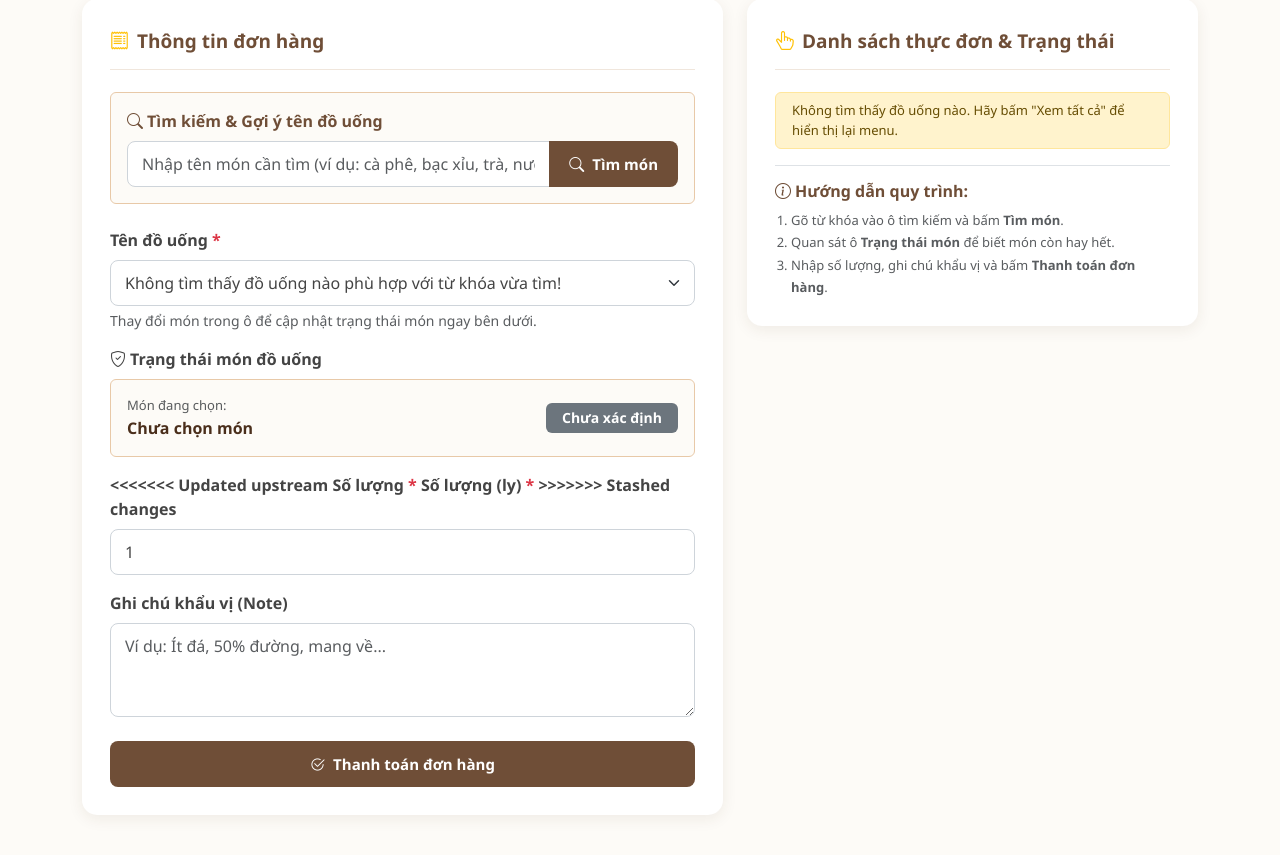
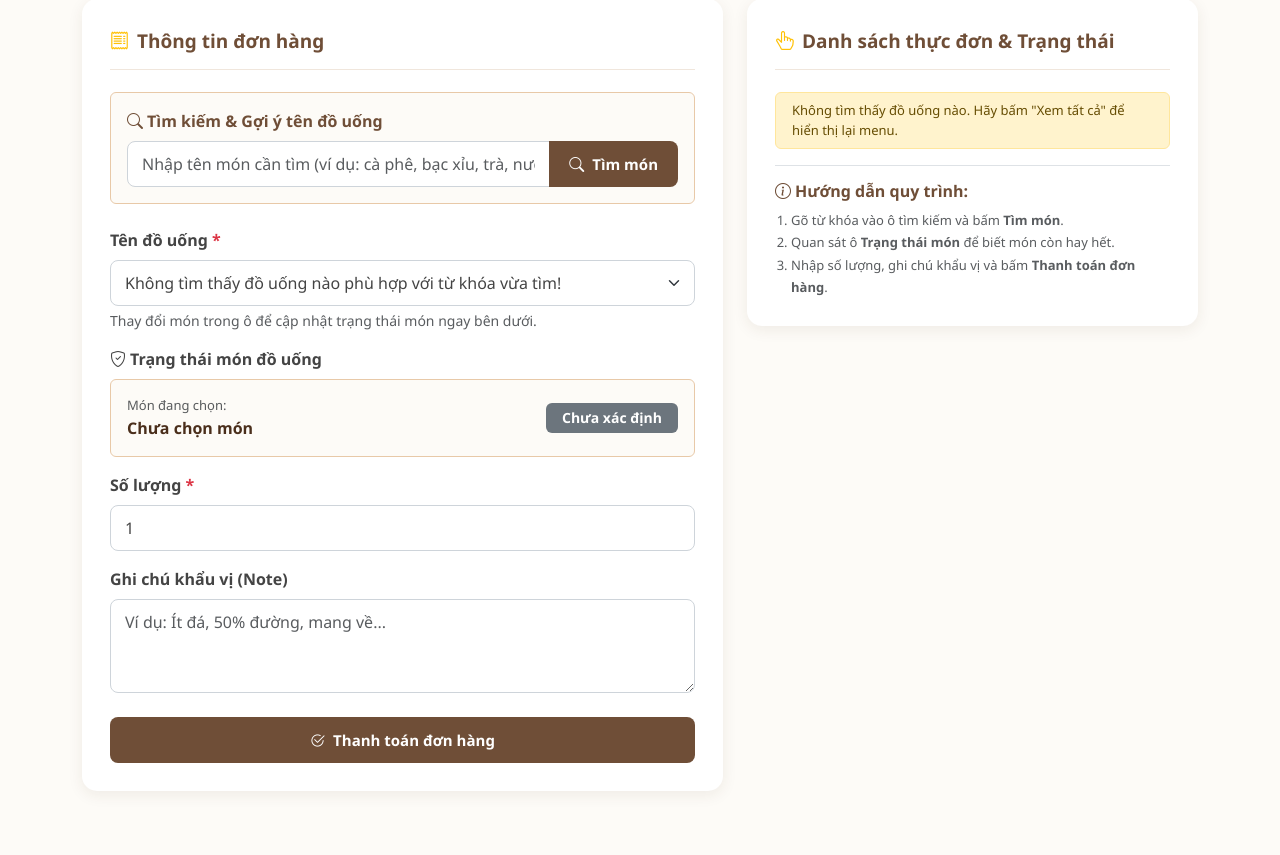
Before and after one commit to ahnhtu22/QLTDCafe, a PHP site: page /QLTDCafe/app/views/staff/pos/main.php in a window 1280 px wide. Shown: the part 184-1039 px from the top of the page. Run offline with PHP 8.4, Linux system fonts and the light colour scheme; the template is opened without the code that fills it, so the values that code supplies are empty.

Commit message:
Update main.php

```diff
--- a/app/views/staff/pos/main.php
+++ b/app/views/staff/pos/main.php
@@ -169,10 +169,10 @@
 
                         <div class="mb-3">
                             <label for="quantity" class="form-label fw-semibold">
-<<<<<<< Updated upstream
+
                                 Số lượng  <span class="text-danger">*</span>
-                                Số lượng (ly) <span class="text-danger">*</span>
->>>>>>> Stashed changes
+
+
                             </label>
 
                             <input type="number"
```
